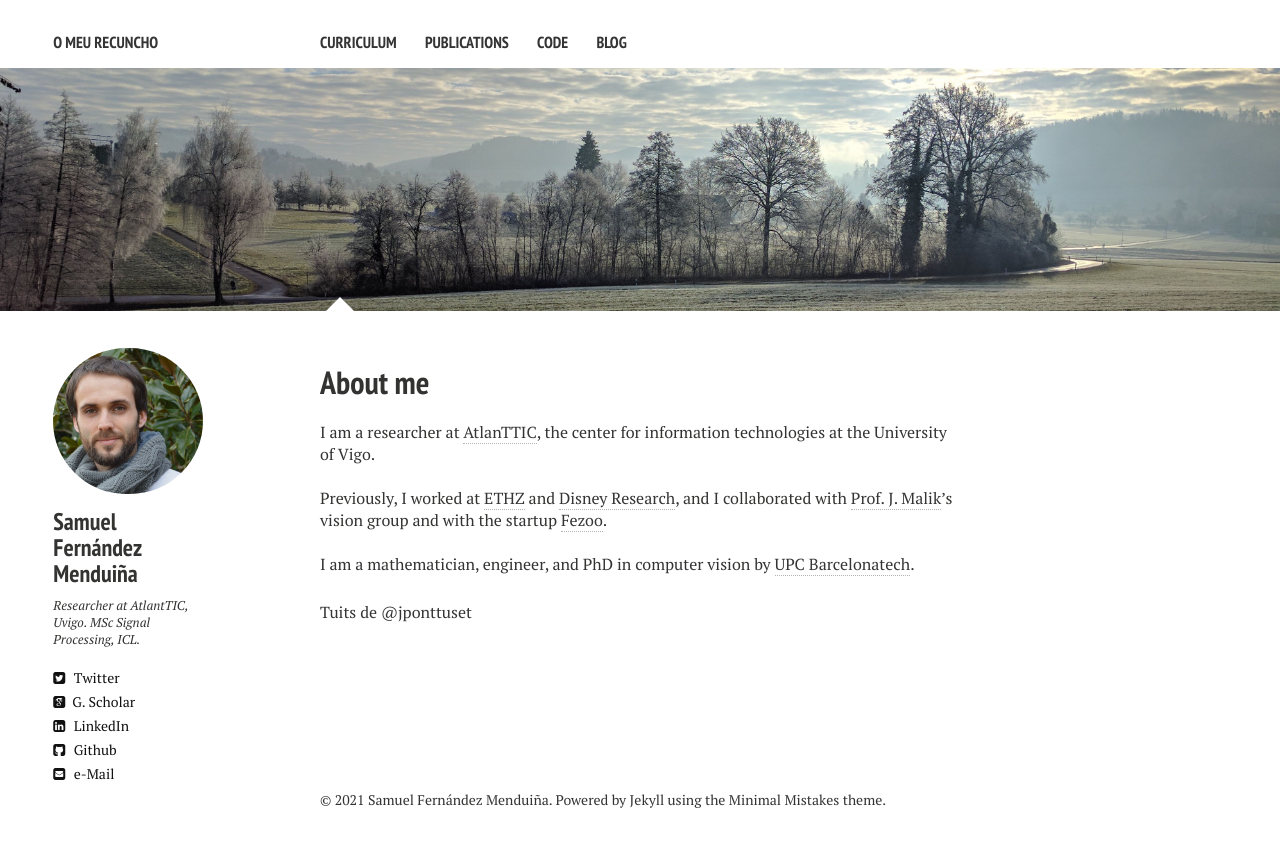
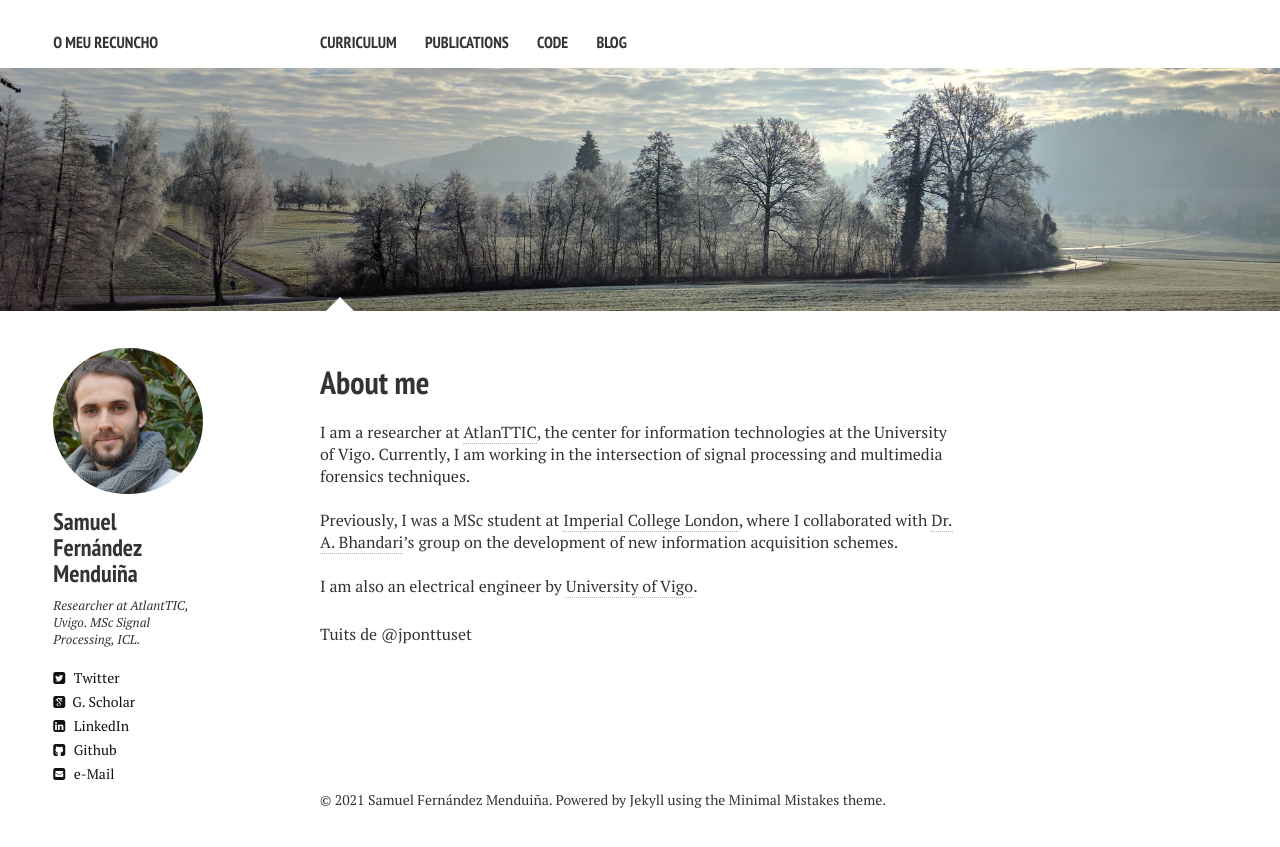
Before and after one commit to sf219/sfweb, a Jekyll site: the page built from index.md, in a window 1280 px wide. Shown: the top 847 px of the page. Built offline with Jekyll 4.4.1, drawn with Linux system fonts in a browser that asks for light colours; nearby versions of some CDN libraries; comment, search, counter and statistics services are not loaded.

Commit message:
Add files via upload

```diff
--- a/index.md
+++ b/index.md
@@ -7,13 +7,11 @@ image:
   feature: trees.jpg
 ---
 
-I am a researcher at <a href="https://atlanttic.uvigo.es/" target="_blank">AtlanTTIC</a>, the center for information technologies at the University of Vigo.
+I am a researcher at <a href="https://atlanttic.uvigo.es/" target="_blank">AtlanTTIC</a>, the center for information technologies at the University of Vigo. Currently, I am working in the intersection of signal processing and multimedia forensics techniques.
 
 <br />
-Previously, I worked at <a href="http://www.vision.ee.ethz.ch/index.en.html" target="_blank">ETHZ</a>
-and <a href="http://www.disneyresearch.com/research-labs/disney-research-zurich/" target="_blank">Disney Research</a>,
-and I collaborated with <a href="http://www.cs.berkeley.edu/~malik/" target="_blank">Prof. J. Malik</a>'s vision group
-and with the startup <a href="https://gestoos.com" target="_blank">Fezoo</a>.
+Previously, I was a MSc student at <a href="http://www.vision.ee.ethz.ch/index.en.html" target="_blank">Imperial College London</a>, where I collaborated with <a href="http://www.cs.berkeley.edu/~malik/" target="_blank">Dr. A. Bhandari</a>'s group
+on the development of new information acquisition schemes.
 
 <br />
-I am a mathematician, engineer, and PhD in computer vision by <a href="http://www.upc.edu" target="_blank">UPC Barcelonatech</a>.
+I am also an electrical engineer by <a href="http://www.upc.edu" target="_blank">University of Vigo</a>.
```
Also changed, not shown: favicon.ico.
